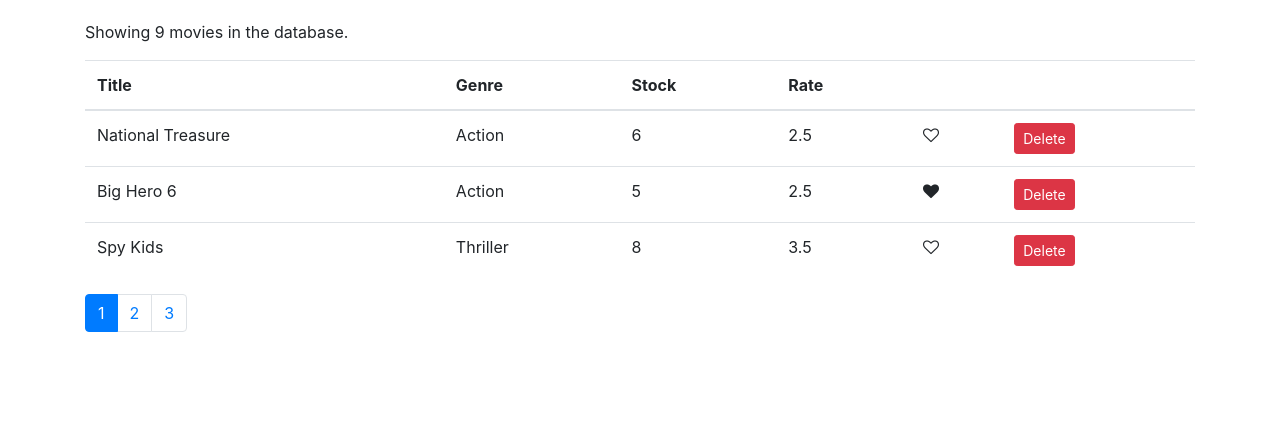
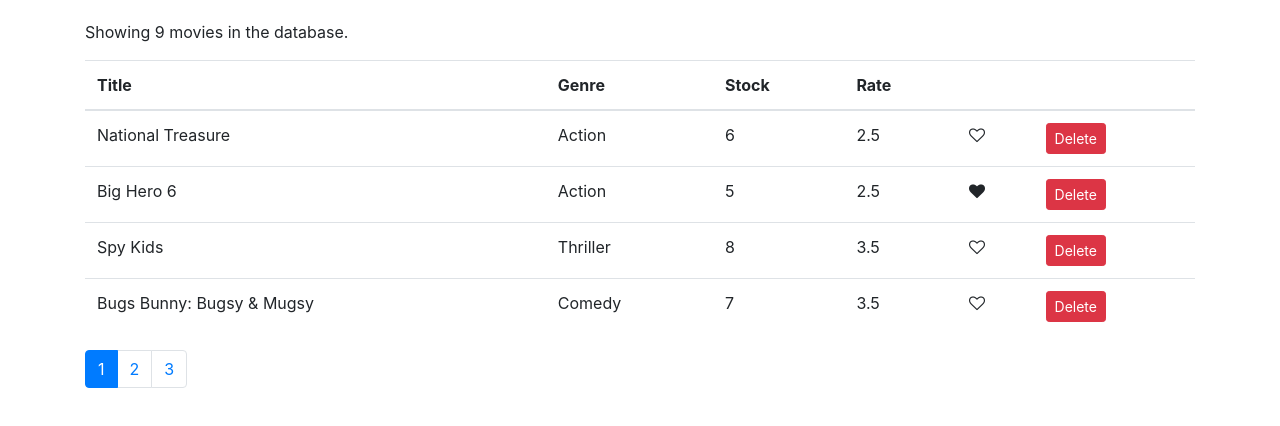
Before and after one commit to mrdaines/vidly-react, a React (Create React App) app: page / in a window 1280 px wide. Shown: the top 426 px of the page. Built offline with nearby package versions, Linux system fonts and the light colour scheme.

Commit message:
Pagination updated

```diff
--- a/package.json
+++ b/package.json
@@ -8,6 +8,7 @@
     "@testing-library/user-event": "^7.2.1",
     "bootstrap": "^4.5.0",
     "font-awesome": "^4.7.0",
+    "lodash": "^4.17.15",
     "react": "^16.13.1",
     "react-dom": "^16.13.1",
     "react-scripts": "3.4.1"
--- a/src/components/common/pagination.jsx
+++ b/src/components/common/pagination.jsx
@@ -1,31 +1,30 @@
-import React, { Component } from 'react';
+import React from 'react';
+import _ from 'lodash';
 
-class Pagination extends Component {
+const Pagination = props => {
+	const { itemsCount, pageSize, currentPage, onPageChange } = props;
 
-	render() {
-		return (
-			<nav aria-label="Page navigation">
-				<ul className="pagination">
-					{this.buildPages()}
-				</ul>
-			</nav>
+	const pagesCount = Math.ceil(itemsCount / pageSize);
+	if (pagesCount === 1) return null;
 
-		);
-	}
+	const pages = _.range(1, pagesCount + 1);
 
-	buildPages = () => {
-		let pages = [];
+	return (
+		<nav>
+			<ul className="pagination">
+				{pages.map(page => (
+					<li key={page} className={page === currentPage ? 'page-item active' : 'page-item'}>
+						<span
+							className="page-link"
+							onClick={() => onPageChange(page)}
+							style={{ cursor: "pointer" }}
+						>{page}</span>
+					</li>
+				))}
+			</ul>
+		</nav>
 
-		for (let i = 1; i <= this.props.totalPages; i++) {
-			let classes = "page-item";
-			if (i === this.props.activePage) classes += ' active';
-
-			pages.push(<li key={i} className={classes} onClick={() => this.props.onPageSelect(i)}>
-				<a className="page-link" href="#">{i}</a>
-			</li>);
-		}
-		return pages;
-	}
+	);
 }
 
 export default Pagination;
--- a/src/components/movies.jsx
+++ b/src/components/movies.jsx
@@ -2,28 +2,20 @@
 import { getMovies } from '../services/fakeMovieService';
 import Like from './common/like';
 import Pagination from './common/pagination';
+import { paginate } from '../utils/paginate'
 
 class Movies extends Component {
 	state = {
 		movies: getMovies(),
-		pageNum: 1,
-		numPerPage: 3
-	}
-
-	componentWillMount() {
-		this.setState({ totalPages: Math.ceil(this.state.movies.length / this.state.numPerPage) });
+		currentPage: 1,
+		pageSize: 4
 	}
 
 	handleDelete = movie => {
 		const movies = this.state.movies.filter(m => m._id !== movie._id);
 		this.setState({ movies: movies });
-		const newTotalPages = Math.ceil(movies.length / this.state.numPerPage);
-
-		if (this.state.totalPages > newTotalPages) {
-			this.setState({ totalPages: newTotalPages });
-		}
-		if (this.state.pageNum > newTotalPages) {
-			this.setState({ pageNum: newTotalPages });
+		if (this.state.currentPage > Math.ceil(movies.length / this.state.pageSize)) {
+			this.setState({ currentPage: this.state.currentPage - 1 });
 		}
 	};
 
@@ -35,34 +27,21 @@
 		this.setState({ movies: movies });
 	};
 
-	handlePageSelect = (pageNum) => {
-		this.setState({ pageNum: pageNum });
+	handlePageChange = page => {
+		this.setState({ currentPage: page });
 	};
 
 	render() {
-		return (
-			<div className="container">
-				{this.renderTable()}
-				<Pagination
-					totalPages={this.state.totalPages}
-					activePage={this.state.pageNum}
-					onPageSelect={this.handlePageSelect}
-				/>
-			</div>
-		);
-	}
-
-	renderTable() {
 		const { length: count } = this.state.movies;
+		const { pageSize, currentPage } = this.state;
 
 		if (count === 0)
 			return <p>There are no movies in the database.</p>
 
-		let movies = [...this.state.movies];
+		const movies = paginate(this.state.movies, currentPage, pageSize);
 
-		movies = movies.slice((this.state.pageNum - 1) * this.state.numPerPage, this.state.pageNum * this.state.numPerPage);
-
-		return (<React.Fragment>
+		return (
+			<div className="container">
 				<p>Showing {count} movies in the database.</p>
 				<table className="table">
 					<thead>
@@ -79,8 +58,14 @@
 						{movies.map(movie => this.renderTableRow(movie))}
 					</tbody>
 				</table>
-		</React.Fragment>)
-
+				<Pagination
+					itemsCount={count}
+					pageSize={pageSize}
+					currentPage={currentPage}
+					onPageChange={this.handlePageChange}
+				/>
+			</div>
+		);
 	}
 
 	renderTableRow(movie) {
--- /dev/null
+++ b/src/utils/paginate.js
@@ -0,0 +1,4 @@
+
+export function paginate(items, pageNumber, pageSize) {
+	return items.slice((pageNumber - 1) * pageSize, pageSize * pageNumber);
+}
```
Also changed, not shown: 1 other file (tests, documents, lock files or other folders). Lines whose indentation alone changed are shown as unchanged.
